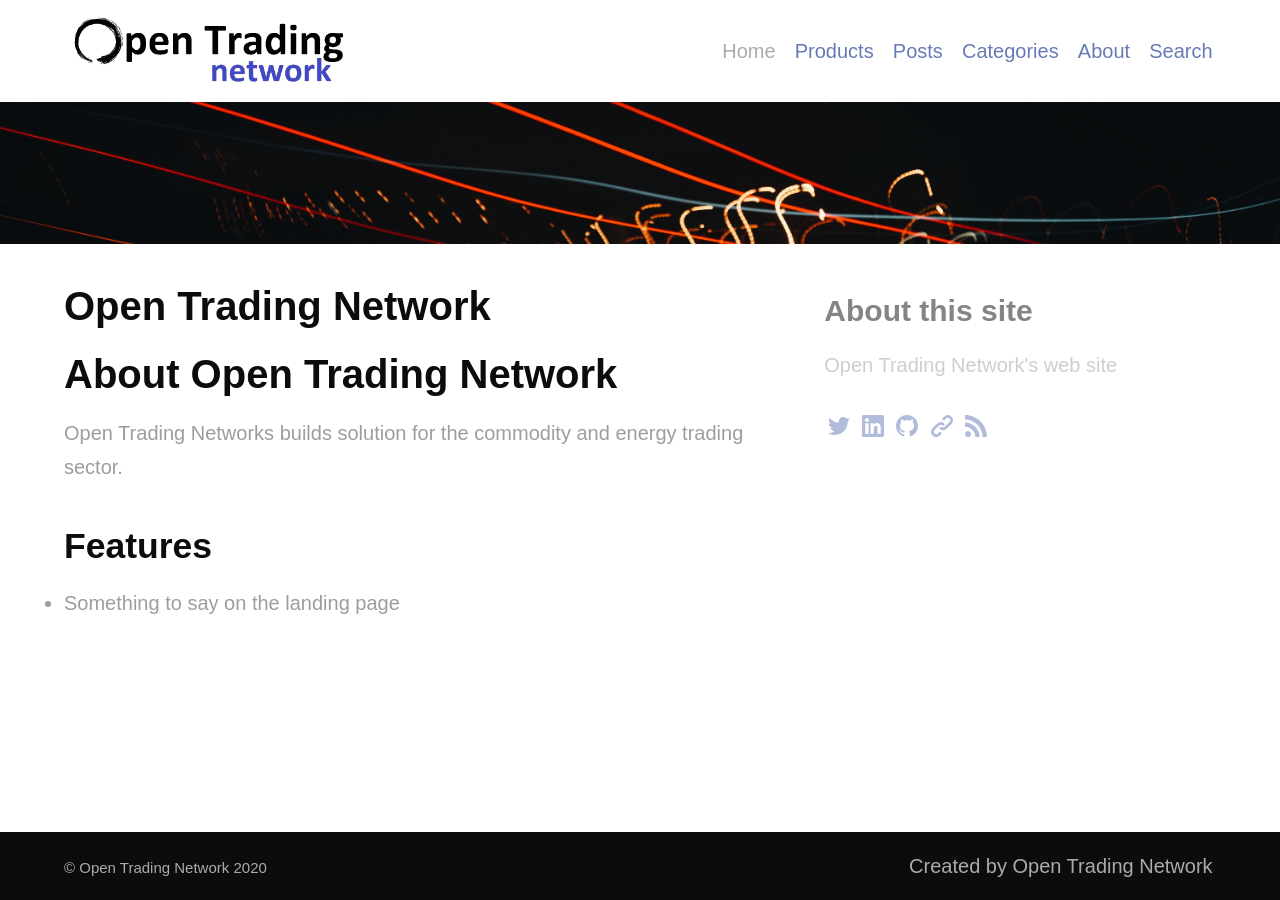
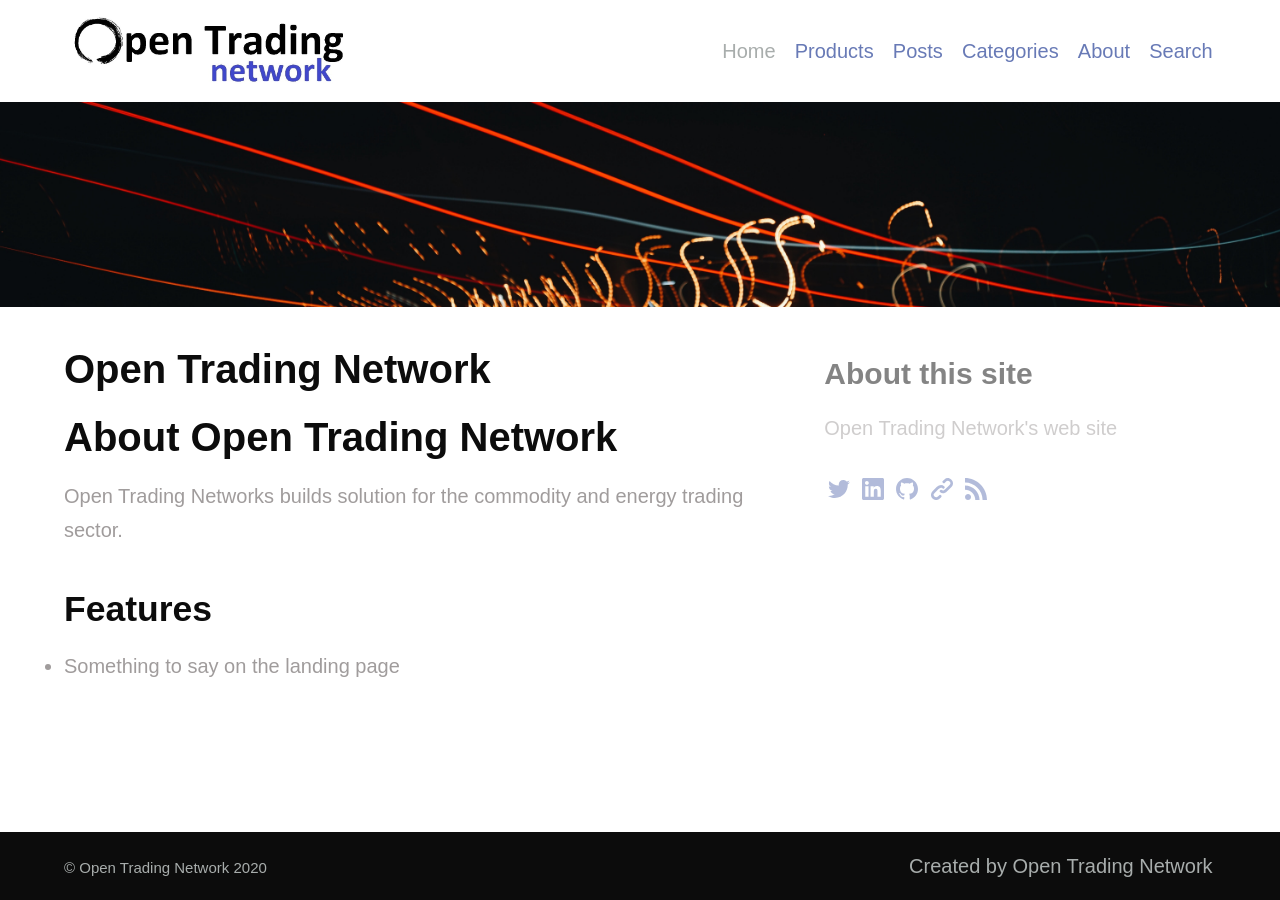
Before and after one commit to opentrading-net/custom-alembic, a Jekyll site: the page built from index.md, in a window 1280 px wide. Built offline with Jekyll 4.4.1, drawn with Linux system fonts in a browser that asks for light colours.

Commit message:
change feature image height

```diff
--- a/_sass/_theme.scss
+++ b/_sass/_theme.scss
@@ -52,7 +52,7 @@ body {
   background-size: cover;
   background-position: center;
   .container {
-    min-height: 15vh;
+    min-height: 22vh;
     max-width: 60%;
     @include flex-direction(column);
     @include justify-content(center);
```
